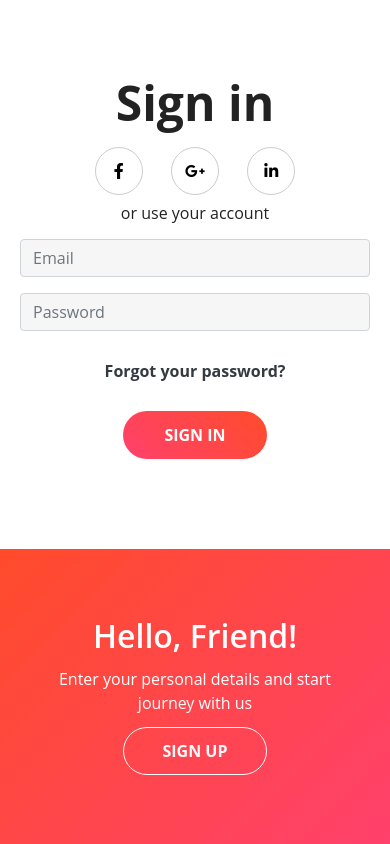
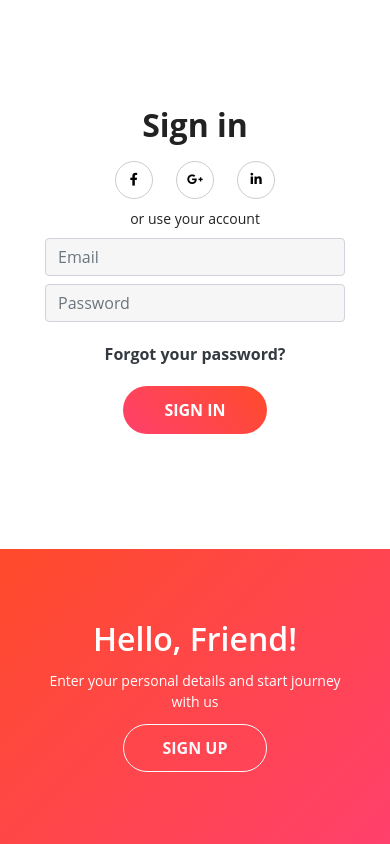
Before and after one commit to amarjt/signUpIn, a plain HTML site: page index.html in a window 390 px wide. Drawn offline with nearby package versions, Linux system fonts and the light colour scheme.

Commit message:
V 0.1.0
cropping issue is cleared for sm view...

```diff
--- a/JS/main.js
+++ b/JS/main.js
@@ -1,6 +1,8 @@
 $(document).ready(function () {
 
-    $(window).resize(function(){location.reload();});
+    $(window).resize(function () {
+        location.reload();
+    });
 
     if ($(window).width() <= 768) {
         $("#signUpOverlayBtn").click(function (e) {
--- a/css/style.scss
+++ b/css/style.scss
@@ -12,7 +12,12 @@ $tablet: (max-width:768px); // #{$tablet}
 
 body {
     color: #222;
-    font: 1rem/1.25 open sans;
+    font: 16px/1.25 open sans;
+
+    @media #{$sm-l} {
+        font-size: 14px;
+        line-height: .5;
+    }
 
     .btn-primary,
     .bg-primary {
@@ -36,7 +41,6 @@ body {
 
     .formRow {
         height: 100vh;
-
 
         @media #{$tablet} {
             height: 65vh;
@@ -78,6 +82,7 @@ body {
 
                 @media #{$tablet} {
                     margin-bottom: 1rem;
+                    font-size: 2rem;
                 }
             }
 
@@ -86,18 +91,19 @@ body {
                     color: #000;
                     border: 1px solid #ccc;
                     border-radius: 50%;
-                    width: 3rem;
-                    height: 3rem;
+                    width: 3em;
+                    height: 3em;
                     display: inline-flex;
                     flex-direction: row;
                     justify-content: center;
                     align-items: center;
-                    margin: auto .75rem;
-                    margin-bottom: 2rem;
+                    margin: auto .75em;
+                    margin-bottom: 2em;
                     text-decoration: none;
 
-                    @media screen and (max-width: 768px) {
-                        margin-bottom: .5rem;
+                    @media #{$tablet} {
+                        margin-bottom: 1rem;
+                        font-size: .8rem;
                     }
 
                     &:hover {
@@ -113,13 +119,21 @@ body {
                     background: #efefef8a;
                     width: 350px;
 
-                    @media screen and (max-width: 320px) {
+                    @media #{$sm-s} {
+                        width: 250px;
+                    }
+
+                    @media #{$sm-l} {
                         width: 300px;
                     }
 
                     &:focus {
                         box-shadow: unset;
                     }
+                }
+
+                @media #{$sm-l} {
+                    margin-bottom: .5rem !important;
                 }
             }
         }
@@ -191,6 +205,7 @@ body {
 
 
         @media #{$sm-l} {
+
             p,
             h1 {
                 margin-bottom: 12px !important;
@@ -224,4 +239,9 @@ body {
             }
         }
     }
+
+    @media #{$sm-l} {
+
+    }
+
 }
--- a/index.html
+++ b/index.html
@@ -35,7 +35,7 @@
     <div class="container-fluid m-0 p-0">
         <div class="row formRow m-0">
             <div id="signIn" class="col-lg-6 d-flex justify-content-center align-items-center">
-                <div class="content text-center">
+                <form action="" class="content text-center">
                     <h1 class="">Sign in</h1>
                     <div class="social">
                         <a href="#"><i class="fab fa-facebook-f"></i></a>
@@ -55,10 +55,10 @@
                     <div class="form-group">
                         <button class="btn btn-primary sign-in text-uppercase" type="submit">sign in</button>
                     </div>
-                </div>
+                </form>
             </div>
             <div id="signUp" class="col-lg-6 d-flex justify-content-center align-items-center order-1">
-                <div class="content text-center">
+                <form action="" class="content text-center">
                     <h1 class="">Create account</h1>
                     <div class="social">
                         <a href="#"><i class="fab fa-facebook-f"></i></a>
@@ -79,7 +79,7 @@
                         <button id="signUpBtn" class="btn btn-primary sign-in text-uppercase" type="submit">sign
                             up</button>
                     </div>
-                </div>
+                </form>
             </div>
         </div>
 
```
Also changed, not shown: css/style.css, 1 other file.
